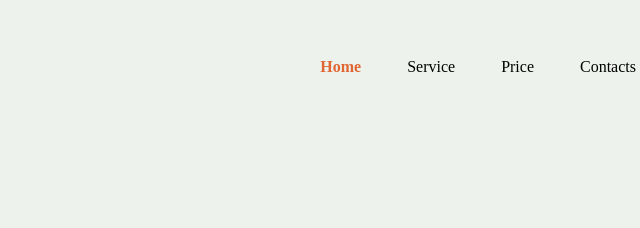
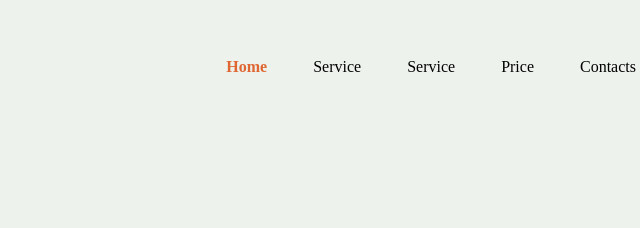
Before and after one commit to vstezhko/RSPREschool-plants, a plain HTML site: page plants/index.html in a window 1280 px wide. Shown: the top 228 px of the page, 615-1255 px from the left. Drawn offline with Linux system fonts and the light colour scheme; a web font is replaced by a local one.

```diff
--- a/plants/index.html
+++ b/plants/index.html
@@ -17,6 +17,7 @@
             <nav>
                 <ul class="nav-font">
                     <li class="nav-active-font outline"><a href="#home">Home</a></li>
+                    <li class="outline"><a href="#about">Service</a></li>
                     <li class="outline"><a href="#service">Service</a></li>
                     <li class="outline"><a href="#prices">Price</a></li>
                     <li class="outline"><a href="#contact">Contacts</a></li>
```
